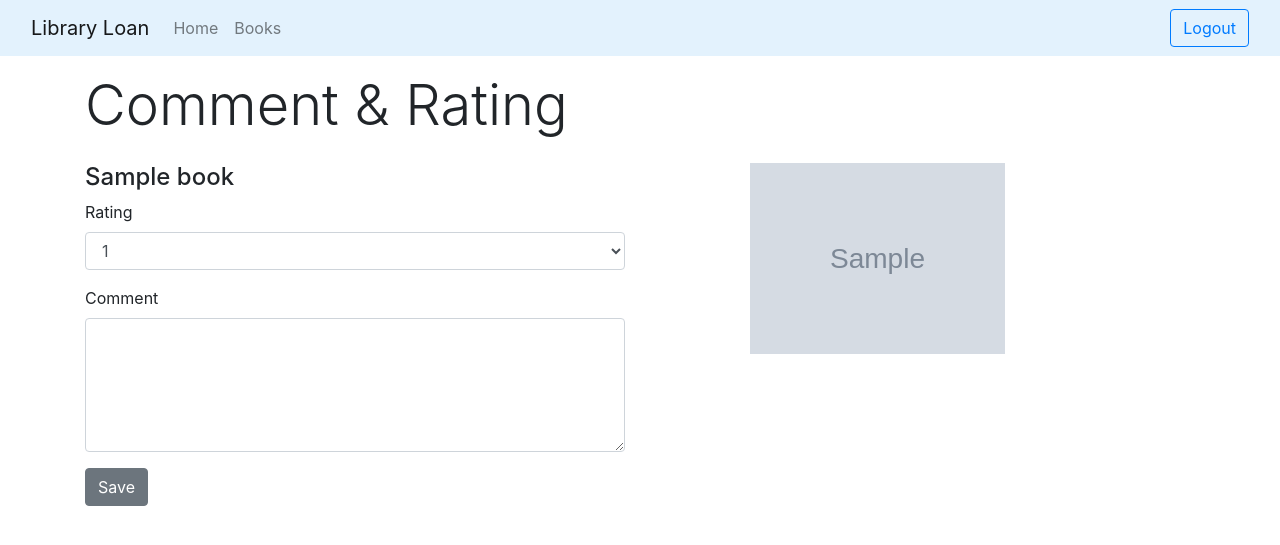
After one commit to topalh16/book-loan-system, a Flask app: template templates/comment_rating.html in a window 1280 px wide. The commit adds this page. Shown: the top 545 px of the page. Run offline with Flask 2, Linux system fonts and the light colour scheme; the template is opened without the code that fills it: most values are stand-ins (such as "Sample title", 1, 10 or a date in 2020); grey boxes marked "Sample" are stand-in pictures; some libraries are stand-ins or nearby versions.

Commit message:
Add borrow history and comment rating page

```diff
--- a/app.py
+++ b/app.py
@@ -3,7 +3,9 @@ from service.UserService import attempt_login, get_all_users, save_user, get_use
     get_users_by_name
 from service.BookService import get_all_books, get_book_by_isbn, save_book, update_book, delete_book
 from service.AuthorService import get_all_authors, save_author
-from service.BooksBorrowedService import lend_book_to_user, get_borrows_by_user_id, return_books
+from service.BooksBorrowedService import lend_book_to_user, get_borrows_by_user_id, return_books, \
+    get_not_returned_borrows_by_user_id
+from service.CommentRatingService import save_comment_rating
 from model.Role import Role
 from helper import serialize, deserialize
 
@@ -29,7 +31,6 @@ def login():
 @app.route('/authenticate', methods=['POST'])
 def authenticate():
     user = attempt_login(request.form['email'], request.form['password'])
-    print(user)
     if not user:
         return redirect('/login')
 
@@ -188,6 +189,7 @@ def lend_book(isbn, user_id):
         return redirect("/book/" + isbn)
     return redirect("/login")
 
+
 # Delete existing book
 @app.route('/book/delete/<isbn>', methods=['GET'])
 def book_delete(isbn):
@@ -222,11 +224,40 @@ def book_return():
         borrows = []
         if searched_user_id:
             borrows = get_borrows_by_user_id(searched_user_id)
-        return render_template('book_return.html', title="Book Return", user=user, searched_users=users, borrows=borrows)
+        return render_template('book_return.html', title="Book Return", user=user, searched_users=users,
+                               borrows=borrows)
     return redirect("/login")
 
 
 # ------------------------------ #
 
+# ---------- Comment & Rating Operations ---------- #
+@app.route('/borrow-history', methods=['GET'])
+def borrow_history():
+    if 'user' in session:
+        user = deserialize(session['user'])
+        if user.role is not Role.USER.value:
+            return redirect("/")
+        borrows = get_not_returned_borrows_by_user_id(user.user_id)
+        return render_template('borrow_history.html', title="Borrow History", user=user, borrows=borrows)
+    return redirect("/login")
+
+
+@app.route('/comment-rating/<isbn>', methods=['GET', 'POST'])
+def comment_rating(isbn):
+    if 'user' in session:
+        user = deserialize(session['user'])
+        if user.role is not Role.USER.value:
+            return redirect("/")
+        if request.method == 'POST':
+            save_comment_rating(request.form, user.user_id, isbn)
+            flash('You successfully added comment and rating')
+            return redirect("/borrow-history")
+        book = get_book_by_isbn(isbn)
+        return render_template('comment_rating.html', title="Borrow History", user=user, book=book)
+    return redirect("/login")
+
+# ------------------------------ #
+
 if __name__ == '__main__':
     app.run()
--- a/repository/BooksBorrowedRepository.py
+++ b/repository/BooksBorrowedRepository.py
@@ -10,9 +10,10 @@ def save(borrow):
     return mkborrow(int(borrow['user_id']), borrow['isbn'], borrow['taken_date'])
 
 
-def get_by_user_id(user_id):
+def get_by_user_id(user_id, is_null=True):
+    suffix = "null" if is_null else "not null"
     find_by_user_id = db.prepare(
-        "SELECT * FROM public.books_borrowed T JOIN books B ON T.isbn=B.isbn WHERE user_id = $1 and brought_date is null")
+        "SELECT * FROM public.books_borrowed T JOIN books B ON T.isbn=B.isbn WHERE user_id = $1 and brought_date is " + suffix)
 
     with db.xact():
         borrows = []
--- a/requirements.txt
+++ b/requirements.txt
@@ -1,2 +1,2 @@
-Flask
+Flask==1.1.2
 py-postgresql
--- a/service/BooksBorrowedService.py
+++ b/service/BooksBorrowedService.py
@@ -15,6 +15,8 @@ def lend_book_to_user(isbn, user_id):
 def get_borrows_by_user_id(user_id):
     return get_by_user_id(user_id)
 
+def get_not_returned_borrows_by_user_id(user_id):
+    return get_by_user_id(user_id, False)
 
 def return_books(ids):
     update_brought_date_by_ids(ids, datetime.date.today())
--- /dev/null
+++ b/service/CommentRatingService.py
@@ -0,0 +1,6 @@
+from repository.CommentRatingRepository import save
+
+
+def save_comment_rating(form, user_id, isbn):
+    comment_rating = {'isbn': isbn, 'user_id': user_id, 'comment': form['comment'], 'rating': form['rating']}
+    return save(comment_rating)[1]
--- a/templates/book.html
+++ b/templates/book.html
@@ -61,8 +61,8 @@
                         {% endif %}
                     </div>
                 </div>
-                </div>
             {% endif %}
+        </div>
         {% if book.image_url != None and book.image_url != '' %}
             <div class="col-md-6">
                 <img src="{{ book.image_url }}" alt="{{ book.title }}" width="50%"/>
--- /dev/null
+++ b/templates/comment_rating.html
@@ -0,0 +1,35 @@
+{% extends "layout.html" %}
+{% block body %}
+    <div class="row">
+        <div class="col-md-12">
+            <h1 class="display-4">Comment & Rating</h1>
+        </div>
+    </div>
+    <div class="row mt-3">
+        <div class="col-md-6">
+            <h4>{{ book.title }}</h4>
+            <form method="post">
+                <div class="form-group">
+                    <label for="rating">Rating</label>
+                    <select class="form-control" id="rating" name="rating">
+                        <option value="1">1</option>
+                        <option value="2">2</option>
+                        <option value="3">3</option>
+                        <option value="4">4</option>
+                        <option value="5">5</option>
+                    </select>
+                </div>
+                <div class="form-group">
+                    <label for="comment">Comment</label>
+                    <textarea class="form-control" id="comment" rows="5" name="comment"></textarea>
+                </div>
+                <button type="submit" class="btn btn-secondary">Save</button>
+            </form>
+        </div>
+        {% if book.image_url != None and book.image_url != '' %}
+            <div class="col-md-3 offset-md-1">
+                <img src="{{ book.image_url }}" alt="{{ book.title }}" width="100%"/>
+            </div>
+        {% endif %}
+    </div>
+{% endblock %}
--- a/templates/layout.html
+++ b/templates/layout.html
@@ -56,6 +56,14 @@
                             Book Return
                         </a>
                     </li>
+                {% elif user.role == 2 %}
+                    <li class="nav-item">
+                        <a class="nav-link {% if title == 'Borrow History' %}active{% endif %}"
+                           aria-current="page"
+                           href="/borrow-history">
+                            Borrow History
+                        </a>
+                    </li>
                 {% endif %}
             </ul>
         </div>
```
Also changed, not shown: model/CommentRating.py (added, +7 -0 lines), repository/CommentRatingRepository.py (added, +11 -0 lines), templates/borrow_history.html (added, +51 -0 lines).
